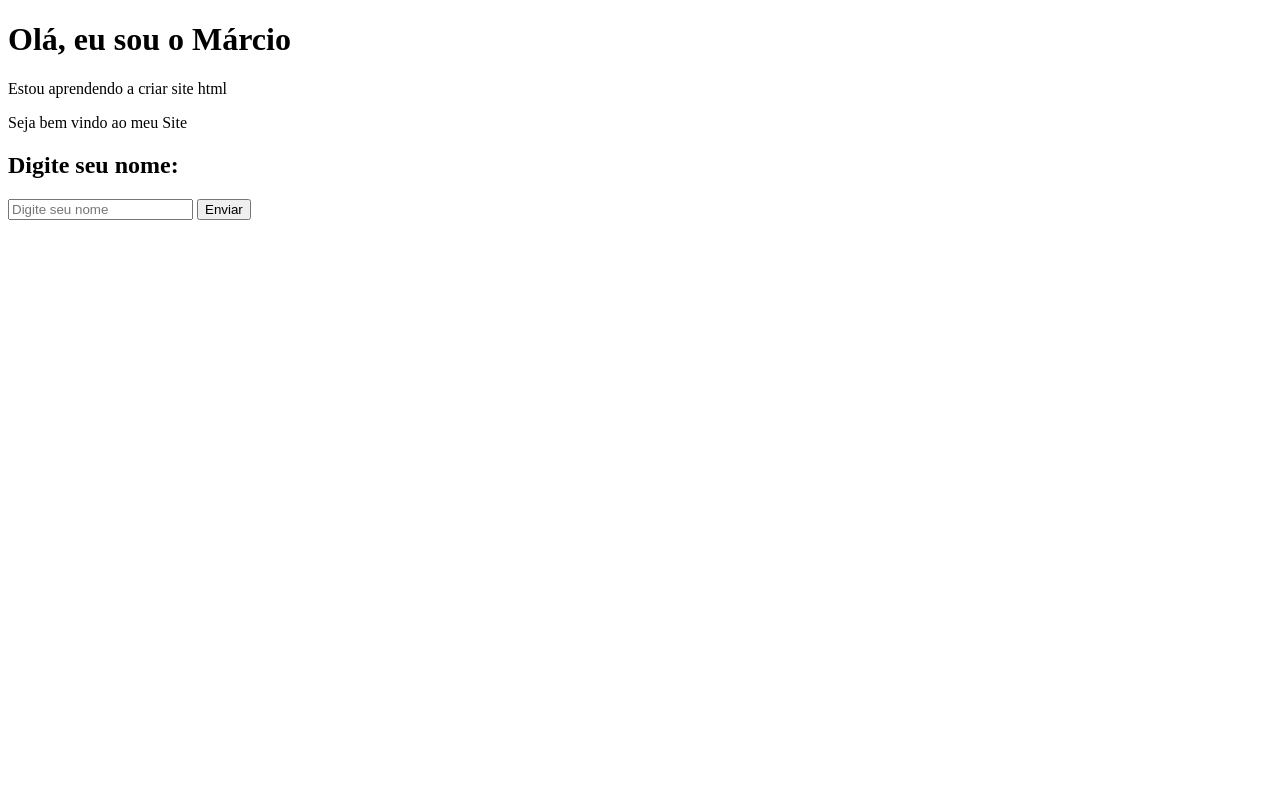
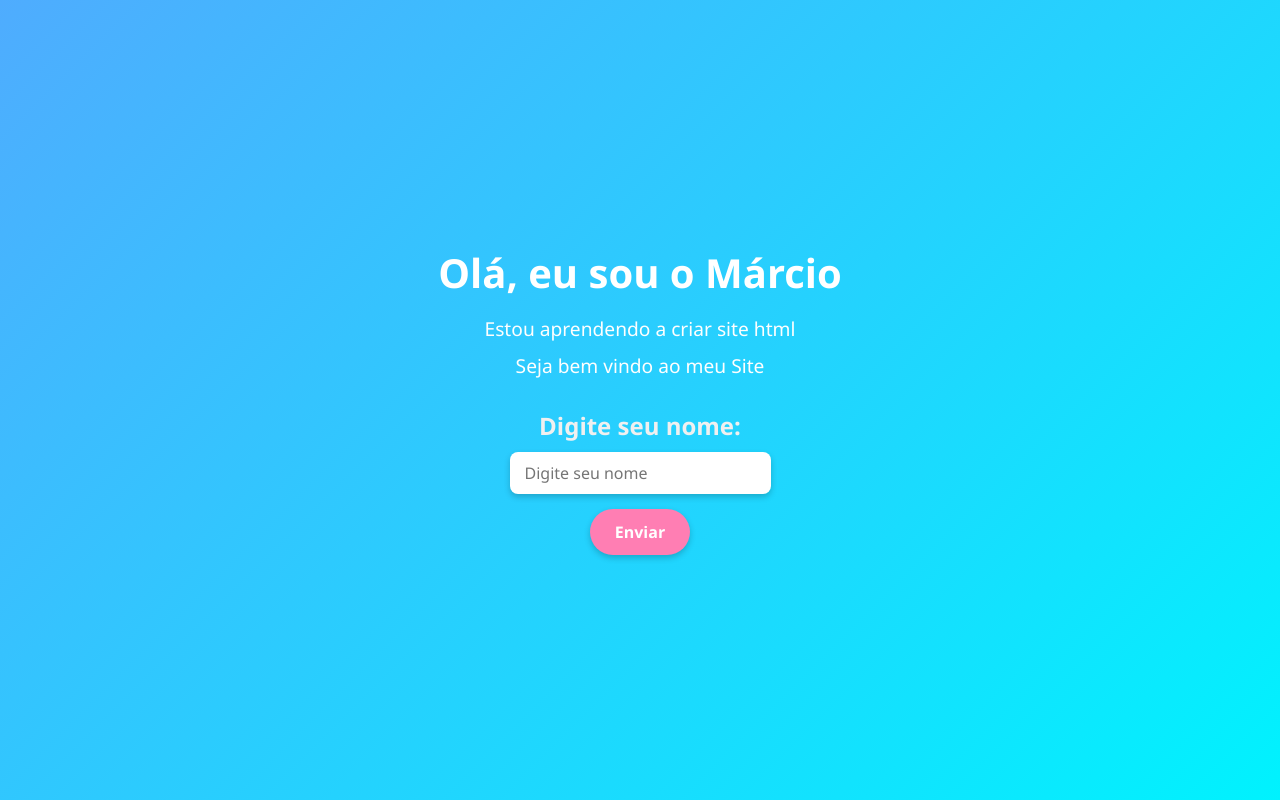
Before and after one commit to marciogengo/primeiro-site, a plain HTML site: page index.html in a window 1280 px wide. Drawn offline with Linux system fonts and the light colour scheme.

Commit message:
alteracoes do css IA

```diff
--- a/index.html
+++ b/index.html
@@ -4,9 +4,10 @@
     <meta charset="UTF-8" />
     <meta name="viewport" content="width=device-width, initial-scale=1.0" />
     <title>Meu primeiro Site</title>
+    <link rel="stylesheet" href="styles.css" />
   </head>
   <body>
-    <h1>Olá, eu sou o Márcio</h1>
+    <h1 id="apresentacao">Olá, eu sou o Márcio</h1>
     <p>Estou aprendendo a criar site html</p>
     <p id="displayMensagem">Seja bem vindo ao meu Site</p>
     <h2>Digite seu nome:</h2>
--- /dev/null
+++ b/styles.css
@@ -0,0 +1,84 @@
+/*p {
+  border: 1px solid black;
+}
+
+#apresentacao {
+  color: green;
+}
+/* Reset básico */
+* {
+  margin: 0;
+  padding: 0;
+  box-sizing: border-box;
+  font-family: 'Segoe UI', Tahoma, Geneva, Verdana, sans-serif;
+}
+
+/* Fundo da página */
+body {
+  background: linear-gradient(135deg, #4facfe, #00f2fe);
+  color: #333;
+  display: flex;
+  flex-direction: column;
+  justify-content: center;
+  align-items: center;
+  min-height: 100vh;
+  text-align: center;
+  padding: 20px;
+}
+
+/* Títulos */
+h1 {
+  font-size: 2.5rem;
+  color: #fff;
+  margin-bottom: 15px;
+}
+
+h2 {
+  margin-top: 20px;
+  font-size: 1.5rem;
+  color: #f0f0f0;
+}
+
+/* Parágrafos */
+p {
+  font-size: 1.2rem;
+  margin-bottom: 10px;
+  color: #fefefe;
+}
+
+/* Input */
+input[type='text'] {
+  padding: 10px 15px;
+  border-radius: 8px;
+  border: none;
+  outline: none;
+  font-size: 1rem;
+  margin-top: 10px;
+  box-shadow: 0 3px 6px rgba(0, 0, 0, 0.2);
+  transition: 0.3s;
+}
+
+input[type='text']:focus {
+  transform: scale(1.05);
+  box-shadow: 0 4px 10px rgba(0, 0, 0, 0.3);
+}
+
+/* Botão */
+button {
+  margin-top: 15px;
+  padding: 12px 25px;
+  border: none;
+  border-radius: 25px;
+  background: #ff7eb3;
+  color: white;
+  font-size: 1rem;
+  font-weight: bold;
+  cursor: pointer;
+  transition: 0.3s;
+  box-shadow: 0 3px 6px rgba(0, 0, 0, 0.2);
+}
+
+button:hover {
+  background: #ff4d97;
+  transform: scale(1.05);
+}
```
